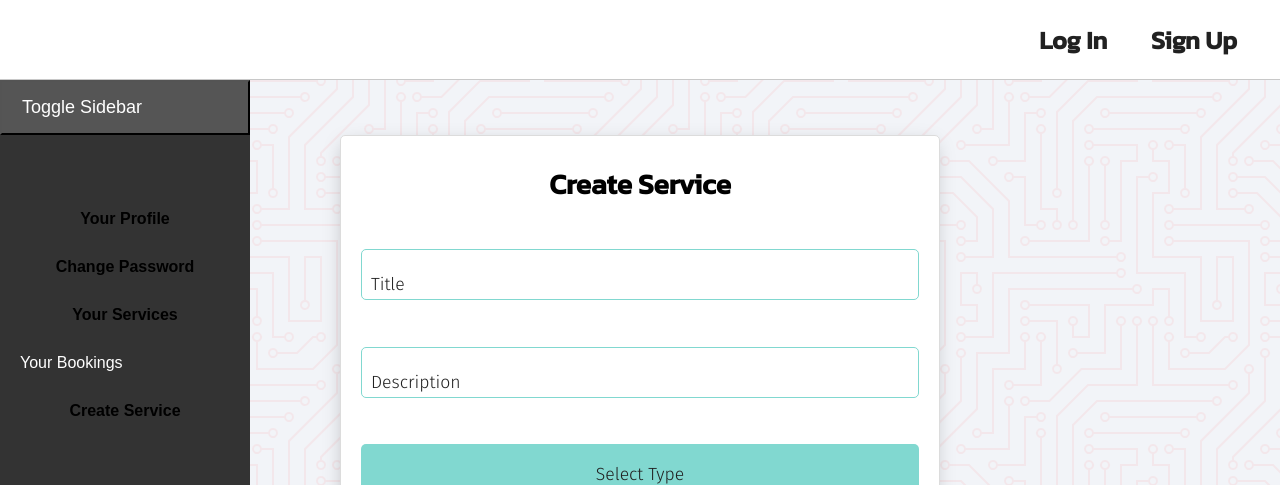
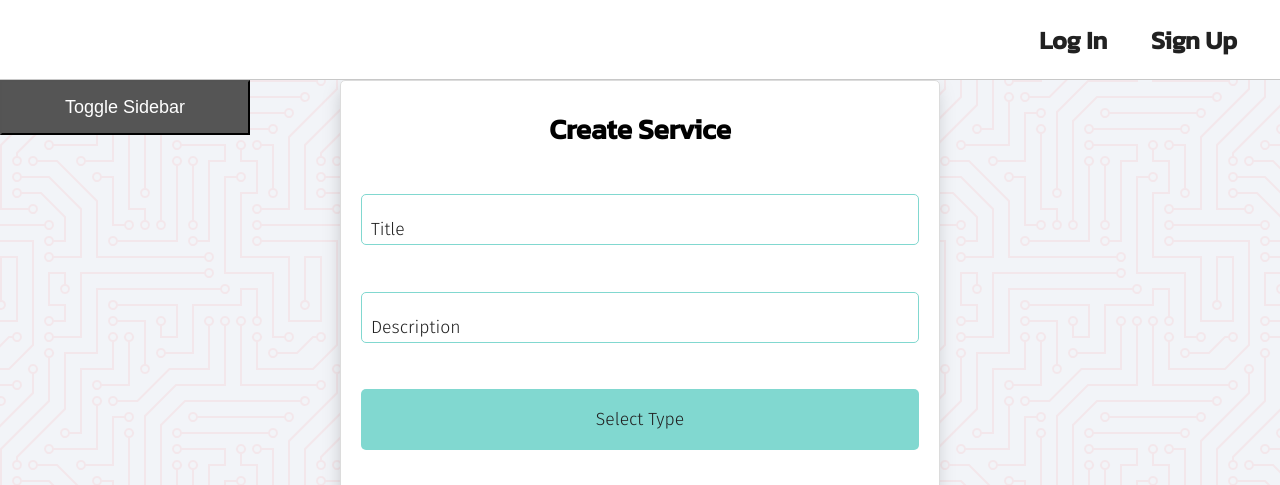
Before and after one commit to ronrain/Campus-Connect-front-end, a React (Vite) app: page /service/new in a window 1280 px wide. Shown: the top 485 px of the page. Built offline with nearby package versions, Linux system fonts and the light colour scheme; no server answers.

Commit message:
adjust toggle bar

```diff
--- a/src/components/SideBar/SideBar.css
+++ /dev/null
@@ -1,44 +0,0 @@
-.sidebar {
-  width: 250px;
-  height: 100vh;
-  background-color: #333;
-  color: #fff;
-  position: fixed;
-  left: 0px;
-  transition: left 0.6s ease;
-  padding-top: 60px;
-}
-
-.sidebar-button{
-  background-color: #555;
-  color: #fff;
-  cursor: pointer;
-  padding: 15px 20px;
-  font-size: 18px;
-  width: 250px;
-  text-align: left;
-}
-
-.sidebar.open {
-  left: 0px;
-}
-
-.sidebar ul {
-  list-style: none;
-  padding: 0;
-}
-
-.sidebar li {
-  padding: 15px 20px;
-  cursor: pointer;
-  transition: background-color 0.3s ease;
-}
-
-.sidebar li:hover {
-  background-color: #555;
-}
-
-/* Optional: Add a hover effect to the button */
-.sidebar button:hover {
-  background-color: #555;
-}
--- a/src/components/SideBar/SideBar.jsx
+++ b/src/components/SideBar/SideBar.jsx
@@ -1,6 +1,7 @@
 import { useState } from 'react'
 import { Link } from 'react-router-dom'
-import "./SideBar.css"
+
+import styles from './SideBar.module.css'
 
 
 const Sidebar = (props) => {
@@ -12,15 +13,16 @@ const Sidebar = (props) => {
 
   return (
     <>
-      <button className='sidebar-button' onClick={toggleSidebar}>Toggle Sidebar</button>
-      <ul className={`sidebar ${isOpen ? 'open' : ''}`}>
-        <li className='sidebar-item'><Link to="/profile">Your Profile</Link></li>
-        <li className='sidebar-item'><Link to="/auth/change-password">Change Password</Link></li>
-        <li className='sidebar-item'><Link to='/profile/services' state={props.profile}> Your Services</Link></li>
-        <li className='sidebar-item'>Your Bookings</li>
-        <li className='sidebar-item'><Link to="/service/new">Create Service</Link></li>
-        {/* Add more menu items as needed */}
+    <div className={styles.containerBar}>
+      <button className={styles.sidebarButton} onClick={toggleSidebar}>Toggle Sidebar</button>
+      <ul className={`${styles.sidebar} ${isOpen ? styles.open : ''}`}>
+        <li className={styles.item}><Link to="/profile">Your Profile</Link></li>
+        <li className={styles.item}><Link to="/auth/change-password">Change Password</Link></li>
+        <li className={styles.item}><Link to='/profile/services' state={props.profile}> Your Services</Link></li>
+        {/* <li className={styles.item}>Your Bookings</li> */}
+        <li className={styles.item}><Link to="/service/new">Create Service</Link></li>
       </ul>
+    </div>
     </>
   )
 }
--- /dev/null
+++ b/src/components/SideBar/SideBar.module.css
@@ -0,0 +1,45 @@
+.sidebar {
+  width: 250px;
+  height: calc(100vh - 60px);
+  background-color: #333;
+  color: #fff;
+  position: fixed;
+  top: 60px;
+  left: -250px;
+  transition: left 0.6s ease;
+  list-style: none;
+  padding-top: 100px;
+}
+
+.sidebar.open {
+  left: 0;
+}
+
+.item {
+  padding: 15px 20px;
+  cursor: pointer;
+  transition: background-color 0.3s ease;
+  text-align: center;
+}
+
+.item:hover {
+  background-color: var(--theme-green);
+}
+
+.sidebarButton {
+  background-color: #555;
+  color: #fff;
+  cursor: pointer;
+  padding: 15px 20px;
+  font-size: 18px;
+  width: 250px;
+  text-align: center;
+  position: fixed;
+  top: 80px;
+  left: 0;
+  z-index: 2;
+}
+
+.sidebarButton:hover {
+  background-color: #777;
+}
```
